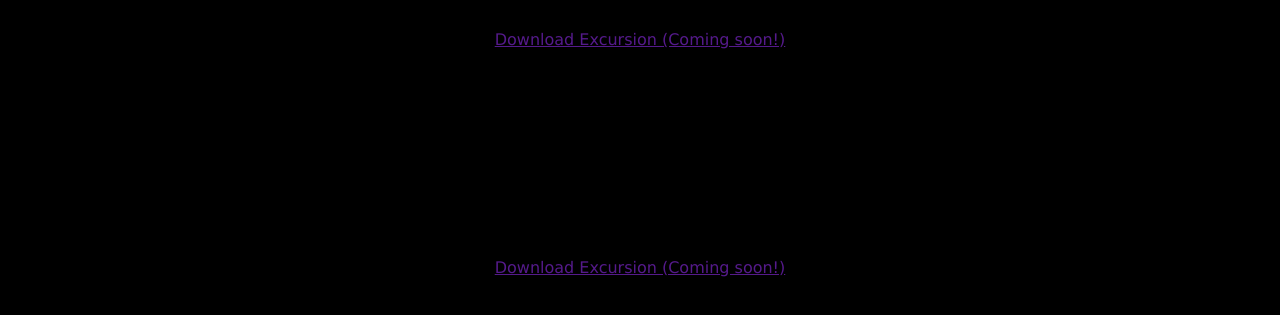
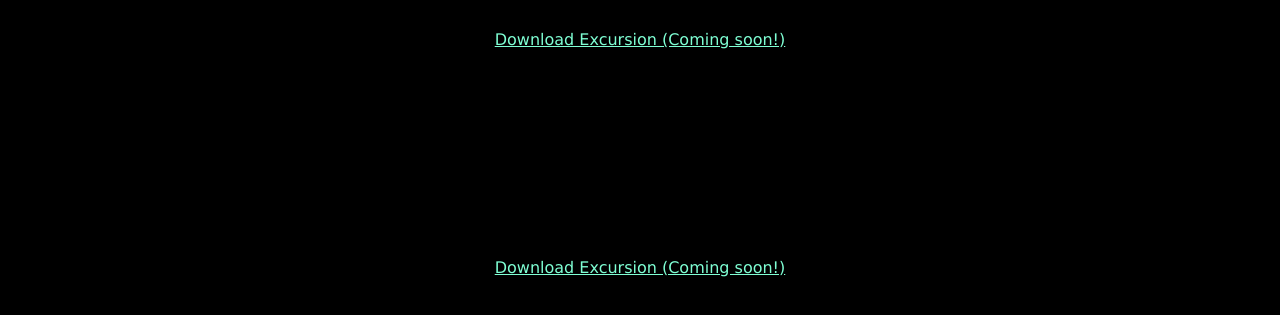
Before and after one commit to pedrofallas/excursion, a plain HTML site: page index.html in a window 1280 px wide. Shown: the part 95-410 px from the top of the page. Drawn offline with Linux system fonts and the light colour scheme; files whose address does not match are found by name.

Commit message:
Added link--cta Style

```diff
--- a/index.html
+++ b/index.html
@@ -12,7 +12,7 @@
             <h1 class="header--main">Discover hidden places in the world around you</h1>
         </header>
         <div>
-            <p><a href="">Download Excursion (Coming soon!)</a></p>
+            <p><a class ="link--cta" href="">Download Excursion (Coming soon!)</a></p>
         </div>
         <div>
             <videos scr="C:\Pedro Fallas Estrada - CodeAcademy\Full-Stack Engineer Career Path\9. Bringing Your Site Online\excursion\resources\videos\excursion.mp4" width="320" height="240" controls>
@@ -29,7 +29,7 @@
             <h2>Coming Soon for iPhone and Android</h2>
         </div>
         <div>
-            <p><a href="">Download Excursion (Coming soon!)</a></p>
+            <p><a class ="link--cta" href="">Download Excursion (Coming soon!)</a></p>
         </div>
         <footer>
             <p>© Excursion</p>
--- a/resources/CSS/style.css
+++ b/resources/CSS/style.css
@@ -9,3 +9,8 @@ body {
     font-size: 50px;
     color: white;
 }
+
+.link--cta {
+    font-size: 16px;
+    color: aquamarine;
+}
```
